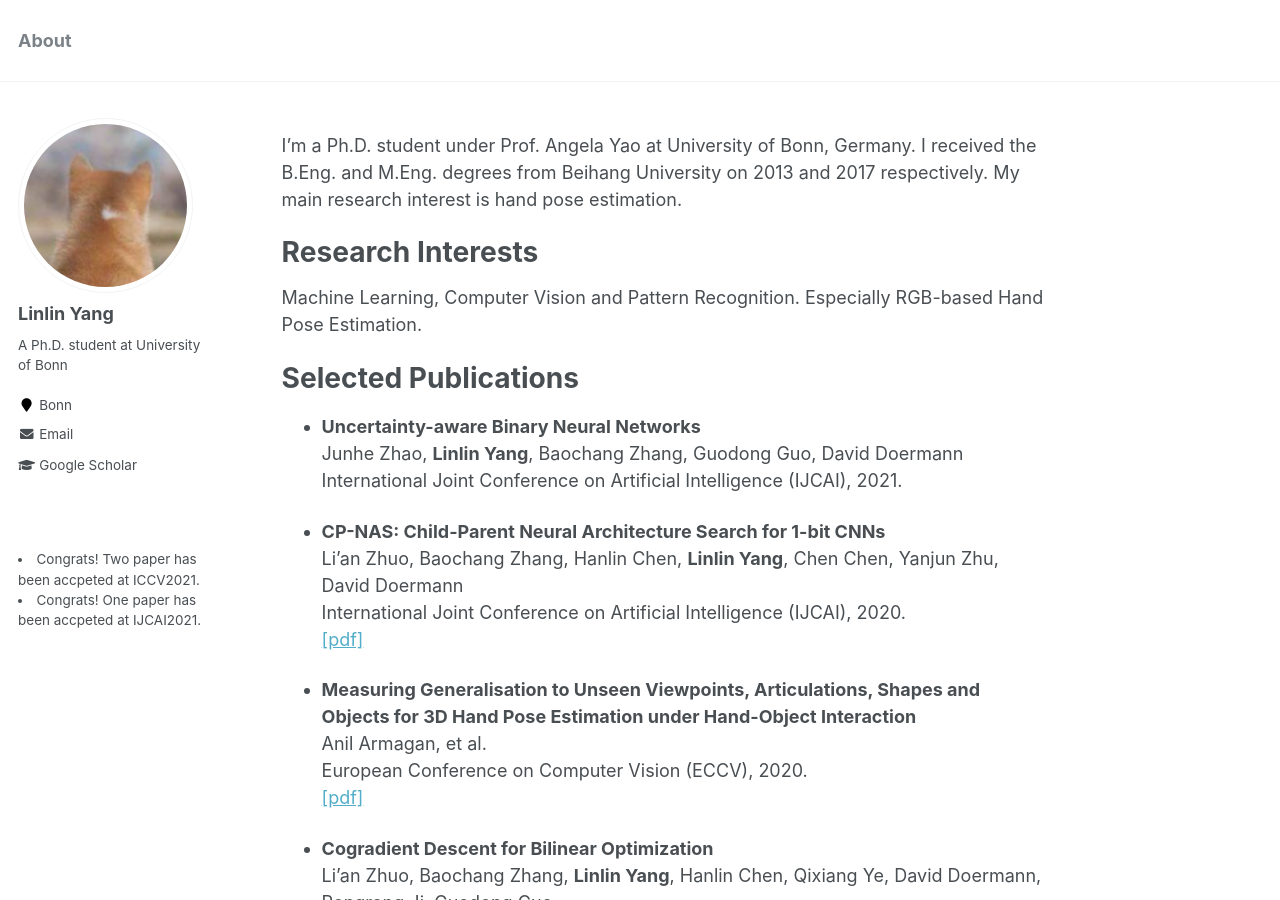
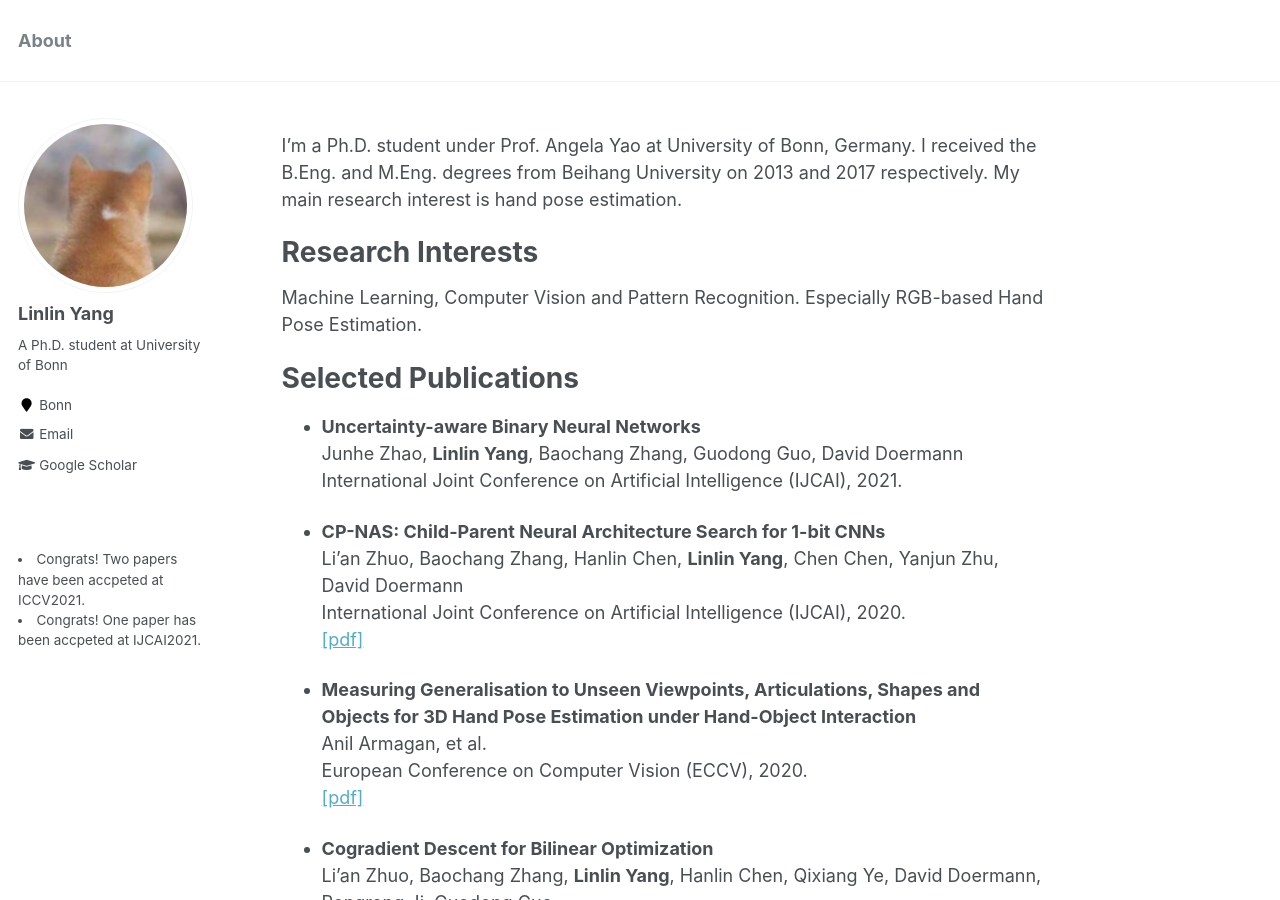
Before and after one commit to bestonebyone/mu4yang, a Jekyll site: the page built from _pages/about.md, in a window 1280 px wide and 900 px high. Built offline with Jekyll 4.4.1, drawn with Linux system fonts in a browser that asks for light colours.

Commit message:
Update event.html

```diff
--- a/_includes/event.html
+++ b/_includes/event.html
@@ -2,7 +2,7 @@
 <br />
 
 <li>
-Congrats! Two paper has been accpeted at ICCV2021.
+Congrats! Two papers have been accpeted at ICCV2021.
 </li>
 
 
```
